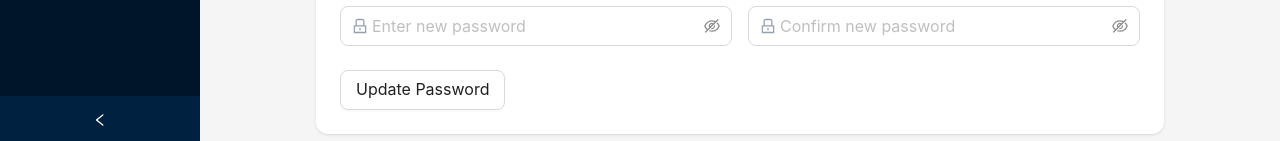
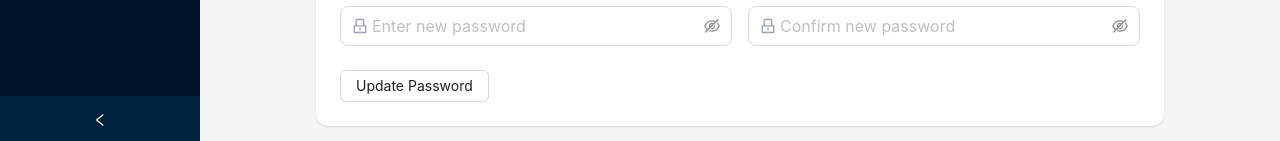
Before and after one commit to SalomeMumladze/vue-dashboard, a Vue app: page /settings in a window 1280 px wide. Shown: the part 656-797 px from the top of the page. Built offline with nearby package versions, Linux system fonts and the light colour scheme; no server answers; sample sign-in values are in the browser's storage.

Commit message:
add popconfirm for deleting avatar

```diff
--- a/src/pages/AuthPage/AvatarUpload.vue
+++ b/src/pages/AuthPage/AvatarUpload.vue
@@ -48,11 +48,6 @@ const handleUpload = async (options: any) => {
 };
 
 const removeAvatar = async () => {
-  const confirmed = window.confirm(
-    "Are you sure you want to delete your avatar?",
-  );
-  if (!confirmed) return;
-
   try {
     previewUrl.value = null;
     await auth.deleteAvatar(auth.user.id);
@@ -100,16 +95,22 @@ const removeAvatar = async () => {
           </a-button>
         </a-upload>
 
+        <a-popconfirm
+          v-if="avatarUrl"
+          title="Are you sure you want to delete your avatar?"
+          ok-text="Yes"
+          cancel-text="No"
+          @confirm="removeAvatar"
+        >
           <a-button
-          v-if="avatarUrl"
             size="large"
             danger
             shape="circle"
-          @click="removeAvatar"
             class="shadow-md !flex items-center justify-center"
           >
             <DeleteOutlined />
           </a-button>
+        </a-popconfirm>
       </div>
     </div>
   </div>
--- a/src/pages/SettingsPage.vue
+++ b/src/pages/SettingsPage.vue
@@ -242,12 +242,7 @@ const deleteAccount = () => {
             </a-form-item>
           </div>
 
-          <a-button
-            type="default"
-            html-type="submit"
-            size="large"
-            class="rounded-lg"
-          >
+          <a-button type="default" html-type="submit" class="rounded-lg">
             Update Password
           </a-button>
         </a-form>
```
Lines whose indentation alone changed are shown as unchanged.
